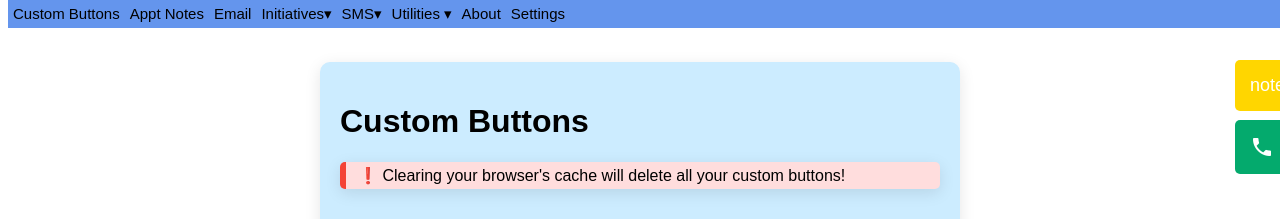
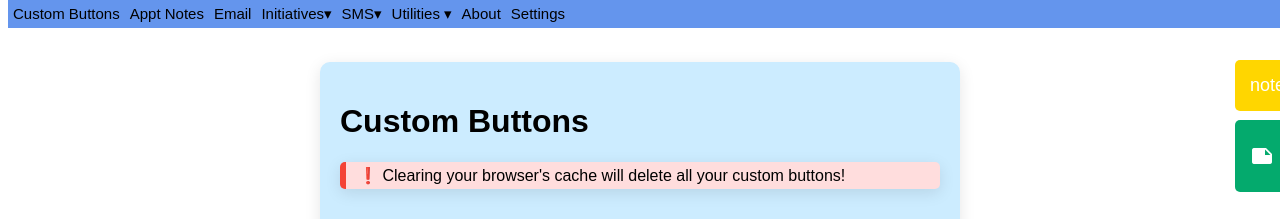
Before and after one commit to joshua-reeve/OCM, a plain HTML site: page index.html in a window 1280 px wide. Shown: the top 219 px of the page. Drawn offline with Linux system fonts and the light colour scheme.

Commit message:
Update index.html

```diff
--- a/index.html
+++ b/index.html
@@ -512,7 +512,7 @@ function myFunction() {
   <a href="#" id="richText" onclick="openModal('stickyNoteModal', '#FFFDE7')">
     <span class="material-symbols-outlined">note_stack</span>Notes</a>
   <a href="#" id="phoneNumbers" onclick="openModal('phoneNumbersModal', '#E8F5E9')">
-    <span class="material-icons">phone</span> Phone Numbers
+    <span class="material-icons">note_stack</span> Phone Numbers
   </a>
 </div>
 
```
